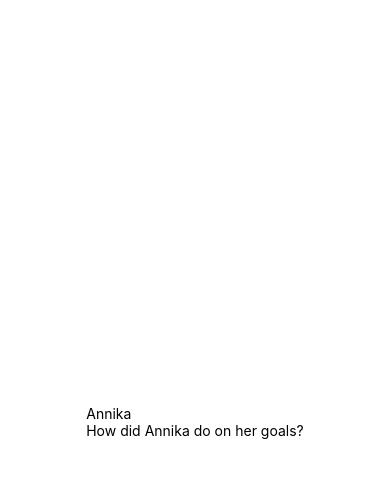
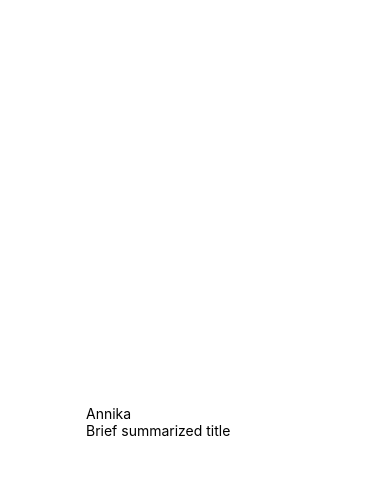
Before and after one commit to Mark0415/Behaviorly, a React Native app: screen / in a window 390 px wide. Both pictures are taken after a click on the element "Annika". Shown: the top 478 px of the page. Built offline with nearby package versions, Linux system fonts and the light colour scheme.

Commit message:
update goal check

```diff
--- a/components/GoalCheck.js
+++ b/components/GoalCheck.js
@@ -1,12 +1,25 @@
 /* eslint-disable react/prop-types */
 /* eslint-disable react/jsx-filename-extension */
-import React from 'react';
-import { Text, View } from 'react-native';
+import React, { useState } from 'react';
+import { Text, TextInput, View } from 'react-native';
 
-const GoalCheck = ({ client }) => (
-  <View>
-    <Text>{`How did ${client} do on her goals?`}</Text>
-  </View>
-);
+const GoalCheck = ({ client, clientGoals }) => {
+  const [goalMet, setGoalMet] = useState([]);
+  const checkGoals = (name) => {
+    for (let i = 0; i < clientGoals.lenght; i += 1) {
+      console.log('these are goals', clientGoals[i]);
+      clientGoals[i].name === name ? setGoalMet(client[i].goals) : null;
+    }
+    goalMet.map((met) => <Text>{met}</Text>);
+  };
+
+  return (
+    <View>
+      <TextInput
+        placeholder="Brief summarized title"
+      />
+    </View>
+  );
+};
 
 export default GoalCheck;
```
